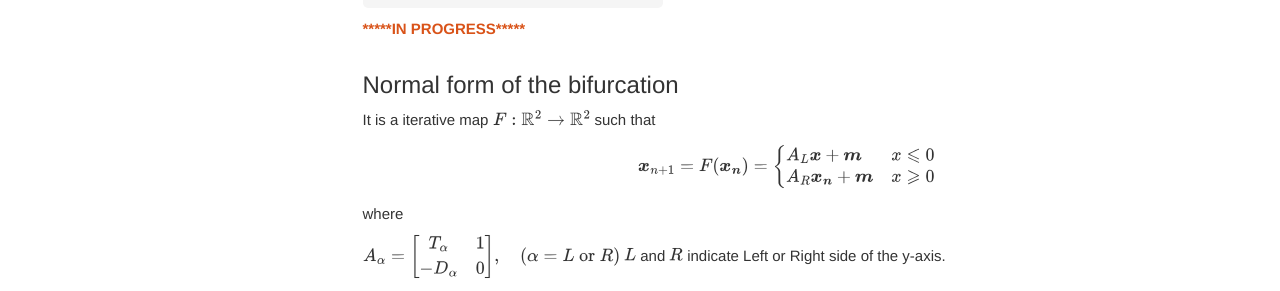
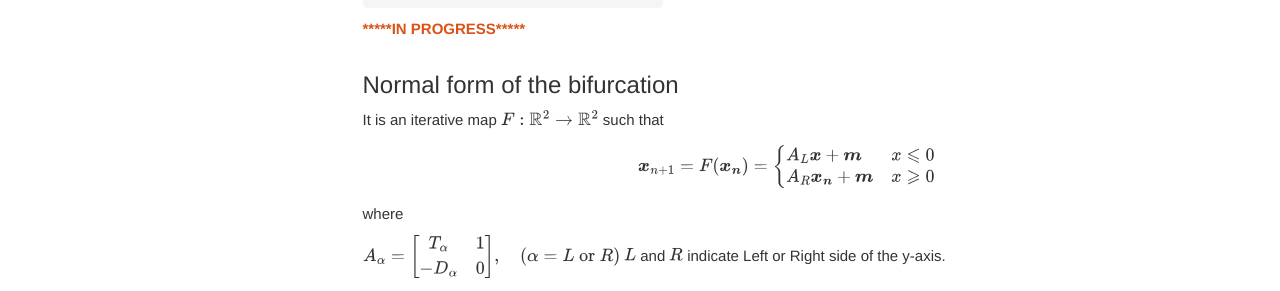
Before and after one commit to isx2015/isx2015.github.io, a Jekyll site: the page built from pages/sites/ug_maths_project.md, in a window 1280 px wide and 900 px high. Shown: the part 271-562 px from the top of the window. Built offline with Jekyll 4.4.1, drawn with Linux system fonts in a browser that asks for light colours; comment, search, counter and statistics services are not loaded; some of the changed text lies outside the part shown.

Commit message:
Update ug_maths_project.md

```diff
--- a/pages/sites/ug_maths_project.md
+++ b/pages/sites/ug_maths_project.md
@@ -25,7 +25,7 @@
 **<font color="#D95319">*****IN PROGRESS*****</font>**
 
 ## Normal form of the bifurcation
-It is a iterative map $F: \mathbb{R}^{2} \rightarrow \mathbb{R}^{2}$ such that
+It is an iterative map $F: \mathbb{R}^{2} \rightarrow \mathbb{R}^{2}$ such that
 
 $$\boldsymbol{x}_{n+1}= F(\boldsymbol{x_n})=\begin{cases}A_{L} \boldsymbol{x}+\boldsymbol{m} & x \leqslant 0 \\ A_{R} \boldsymbol{x_n}+\boldsymbol{m} & x \geqslant 0\end{cases}$$
 
@@ -88,6 +88,6 @@
 
 
 
-For a series of $n$, under the same scale in axes, it is easy to see the behaviour of the ploygons for increasing $n$ with an GIF image:
+For a series of $n$, under the same scale in axes, it is easy to see the behaviour of the ploygons for increasing $n$ with a GIF image:
 
 {% include image.html file="pic_projects/f3.gif" alt="" max-width="400" %}
```
